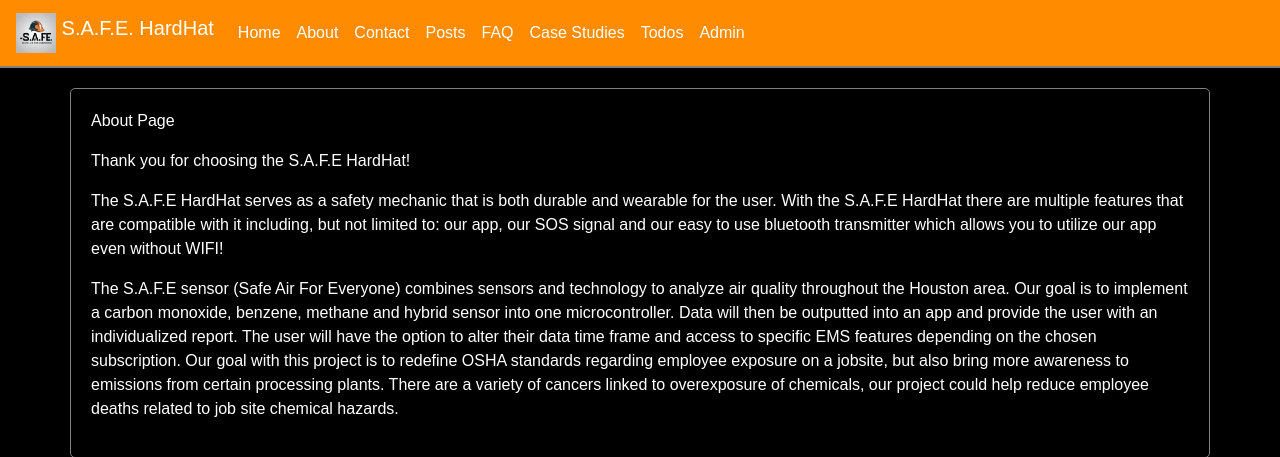
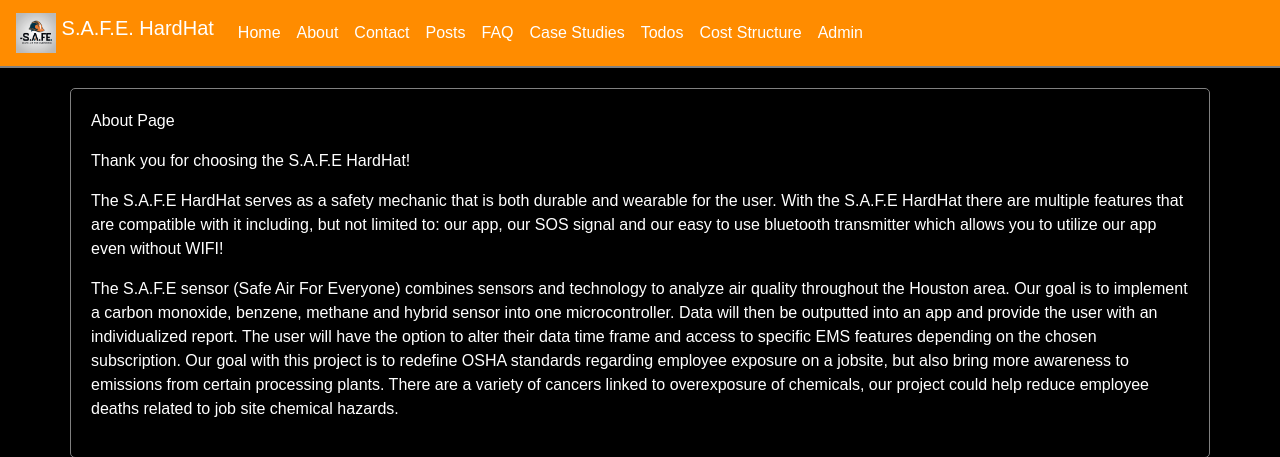
Before and after one commit to Jaheimram/SAFEHardHatSensor, a Django app: page /about/ in a window 1280 px wide. Shown: the top 457 px of the page. Run offline with Django 5.2, Linux system fonts and the light colour scheme; some libraries are stand-ins or nearby versions.

Commit message:
Update base.html

```diff
--- a/Smart/templates/base.html
+++ b/Smart/templates/base.html
@@ -45,6 +45,9 @@
                     <a class="nav-link {% if active_tab == 'todos' %}active{% endif %}" href="{% url 'todos' %}">
                         <i class="bi bi-list-check me-1"></i> Todos
                     </a>
+                 <li class="nav-item active">
+                    <a class="nav-link" href="{% url 'cost-structure' %}">Cost Structure</a>
+                </li>
                 </li>
                 <li class="nav-item">
                     <a class="nav-link" href="{% url 'admin:index' %}">Admin</a>
```
